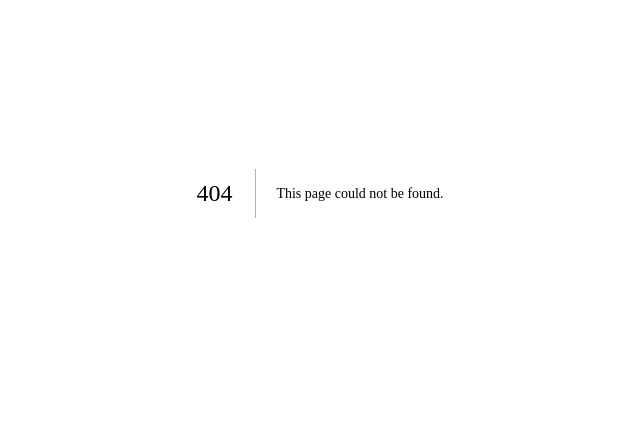
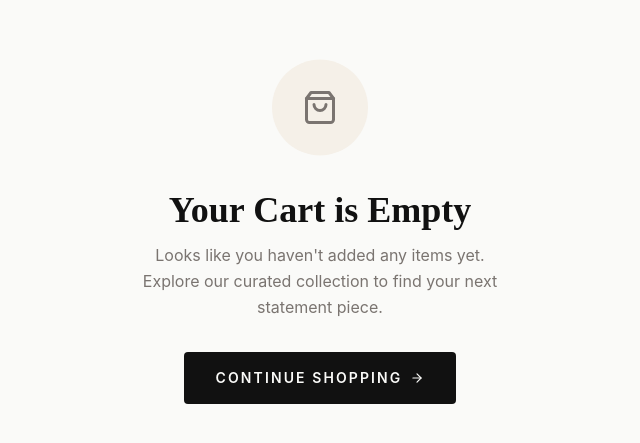
Before and after one commit to sadik117/e-commerce-fashion-store, a Next.js app: page /cart in a window 1280 px wide. Before the commit this address had no page. Shown: the part 207-650 px from the top of the page, without its empty margins (320-960 px from the left). Built offline with nearby package versions, Linux system fonts and the light colour scheme.

Commit message:
added: cart page done

```diff
--- /dev/null
+++ b/src/app/cart/CartPageClient.tsx
@@ -0,0 +1,163 @@
+"use client";
+
+import Link from "next/link";
+import { motion, AnimatePresence } from "framer-motion";
+import { FiShoppingBag, FiArrowRight, FiTrash2, FiInfo } from "react-icons/fi";
+import { useCartStore } from "@/lib/store";
+import { formatPrice } from "@/lib/utils";
+import CartItemRow from "@/components/cart/CartItemRow";
+import { toast } from "sonner";
+
+export default function CartPageClient() {
+  const { items, clearCart, totalPrice } = useCartStore();
+  const subtotal = totalPrice();
+  const shipping = subtotal > 2000 ? 0 : 120;
+  const total = subtotal + shipping;
+
+  if (items.length === 0) {
+    return (
+      <div className="min-h-screen pt-20 flex items-center justify-center page-transition">
+        <motion.div
+          initial={{ opacity: 0, y: 30 }}
+          animate={{ opacity: 1, y: 0 }}
+          transition={{ duration: 0.6 }}
+          className="text-center py-12 px-4"
+        >
+          <motion.div
+            animate={{ y: [0, -10, 0] }}
+            transition={{ repeat: Infinity, duration: 3, ease: "easeInOut" }}
+            className="inline-block mb-8"
+          >
+            <div className="w-24 h-24 bg-[var(--secondary)] rounded-full flex items-center justify-center mx-auto">
+              <FiShoppingBag size={36} className="text-[var(--muted-foreground)]" />
+            </div>
+          </motion.div>
+
+          <h1 className="font-serif text-4xl font-bold text-[var(--foreground)] mb-3">
+            Your Cart is Empty
+          </h1>
+          <p className="text-[var(--muted-foreground)] text-base mb-8 max-w-sm mx-auto leading-relaxed">
+            Looks like you haven't added any items yet. Explore our curated collection to find your next statement piece.
+          </p>
+          <Link
+            href="/products"
+            className="inline-flex items-center gap-2 bg-[var(--foreground)] hover:bg-[var(--accent)] text-[var(--background)] px-8 py-4 text-sm font-semibold tracking-[0.15em] uppercase rounded-sm transition-all duration-300 group"
+          >
+            Continue Shopping
+            <FiArrowRight className="transition-transform group-hover:translate-x-1" size={14} />
+          </Link>
+        </motion.div>
+      </div>
+    );
+  }
+
+  return (
+    <div className="min-h-screen pt-20 page-transition">
+      <div className="bg-[var(--secondary)] py-8 lg:py-10">
+        <div className="max-w-7xl mx-auto px-4 sm:px-6 lg:px-8">
+          <p className="text-[var(--accent)] text-xs tracking-[0.4em] uppercase font-medium mb-2">
+            Review Order
+          </p>
+          <h1 className="font-serif text-4xl sm:text-5xl font-bold text-[var(--foreground)]">
+            Your Cart
+          </h1>
+          <p className="text-[var(--muted-foreground)] mt-2 text-sm">
+            {items.reduce((sum, i) => sum + i.quantity, 0)} item{items.length > 1 ? "s" : ""}
+          </p>
+        </div>
+      </div>
+
+      <div className="max-w-7xl mx-auto px-4 sm:px-6 lg:px-8 py-10">
+        <div className="grid grid-cols-1 lg:grid-cols-3 gap-10 lg:gap-16">
+          <div className="lg:col-span-2">
+            <div className="flex items-center justify-between mb-4 pb-4 border-b border-[var(--border)]">
+              <h2 className="text-sm font-semibold tracking-widest uppercase text-[var(--foreground)]">
+                Items
+              </h2>
+              <button
+                onClick={clearCart}
+                className="flex items-center gap-1.5 text-xs text-[var(--muted-foreground)] hover:text-red-500 transition-colors"
+              >
+                <FiTrash2 size={12} />
+                Clear All
+              </button>
+            </div>
+
+            <AnimatePresence>
+              {items.map((item, i) => (
+                <CartItemRow
+                  key={`${item.product.id}-${item.selectedSize}-${item.selectedColor}`}
+                  item={item}
+                  index={i}
+                />
+              ))}
+            </AnimatePresence>
+
+            <div className="mt-8">
+              <Link
+                href="/products"
+                className="text-sm text-[var(--muted-foreground)] hover:text-[var(--accent)] transition-colors flex items-center gap-1"
+              >
+                ← Continue Shopping
+              </Link>
+            </div>
+          </div>
+
+          <div className="lg:col-span-1">
+            <div className="bg-[var(--secondary)] rounded-lg p-6 sticky top-24">
+              <h2 className="font-serif text-xl font-bold text-[var(--foreground)] mb-6">
+                Order Summary
+              </h2>
+
+              <div className="space-y-3 mb-6">
+                <div className="flex justify-between text-sm">
+                  <span className="text-[var(--muted-foreground)]">Subtotal</span>
+                  <span className="font-medium text-[var(--foreground)]">{formatPrice(subtotal)}</span>
+                </div>
+                <div className="flex justify-between text-sm">
+                  <span className="text-[var(--muted-foreground)]">Shipping</span>
+                  <span className={`font-medium ${shipping === 0 ? "text-green-600" : "text-[var(--foreground)]"}`}>
+                    {shipping === 0 ? "Free" : formatPrice(shipping)}
+                  </span>
+                </div>
+                {shipping > 0 && (
+                  <p className="text-xs text-[var(--muted-foreground)] flex items-start gap-1.5">
+                    <FiInfo size={11} className="mt-0.5 flex-shrink-0" />
+                    Free shipping on orders over ৳2,000
+                  </p>
+                )}
+              </div>
+
+              <div className="h-px bg-[var(--border)] mb-6" />
+
+              <div className="flex justify-between items-center mb-8">
+                <span className="font-semibold text-[var(--foreground)]">Total</span>
+                <span className="font-serif text-2xl font-bold text-[var(--foreground)]">
+                  {formatPrice(total)}
+                </span>
+              </div>
+
+              <div className="relative group">
+                <button
+                  onClick={() => toast.error("Checkout coming soon")}
+                  className="w-full bg-[var(--foreground)] text-[var(--background)] py-4 text-sm font-semibold tracking-[0.15em] uppercase rounded-sm cursor-pointer flex items-center justify-center gap-2"
+                >
+                  Proceed to Checkout
+                  <FiArrowRight size={14} />
+                </button>
+              </div>
+
+              <div className="mt-6 pt-6 border-t border-[var(--border)] grid grid-cols-3 gap-3 text-center">
+                {[" Secure", "Fast Delivery", " Easy Returns"].map((badge) => (
+                  <div key={badge} className="text-[10px] text-[var(--muted-foreground)] leading-tight">
+                    {badge}
+                  </div>
+                ))}
+              </div>
+            </div>
+          </div>
+        </div>
+      </div>
+    </div>
+  );
+}
--- /dev/null
+++ b/src/app/cart/page.tsx
@@ -0,0 +1,11 @@
+import type { Metadata } from "next";
+import CartPageClient from "./CartPageClient";
+
+export const metadata: Metadata = {
+  title: "Your Cart",
+  description: "Review your selected items and proceed to checkout.",
+};
+
+export default function CartPage() {
+  return <CartPageClient />;
+}
```
